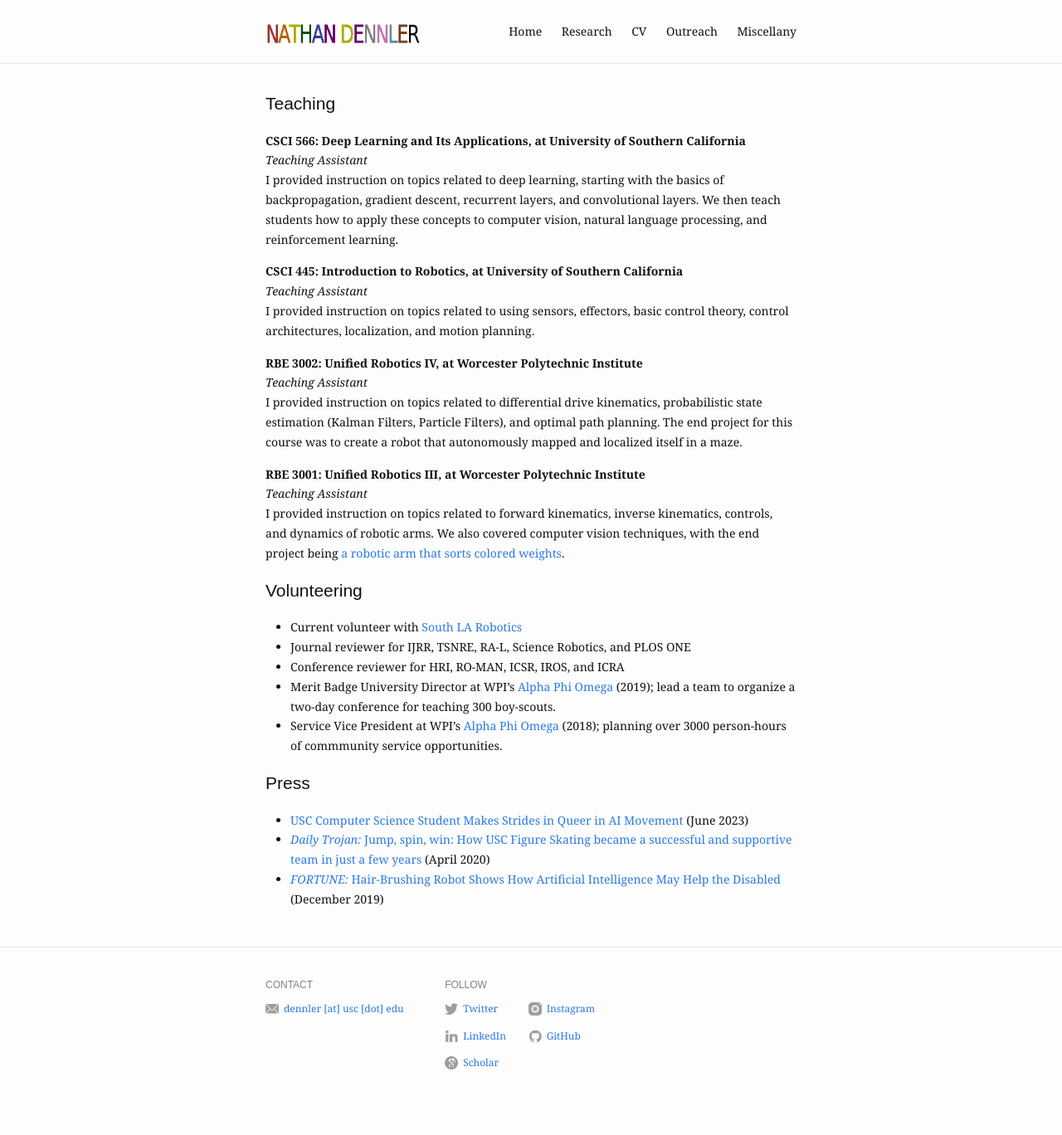
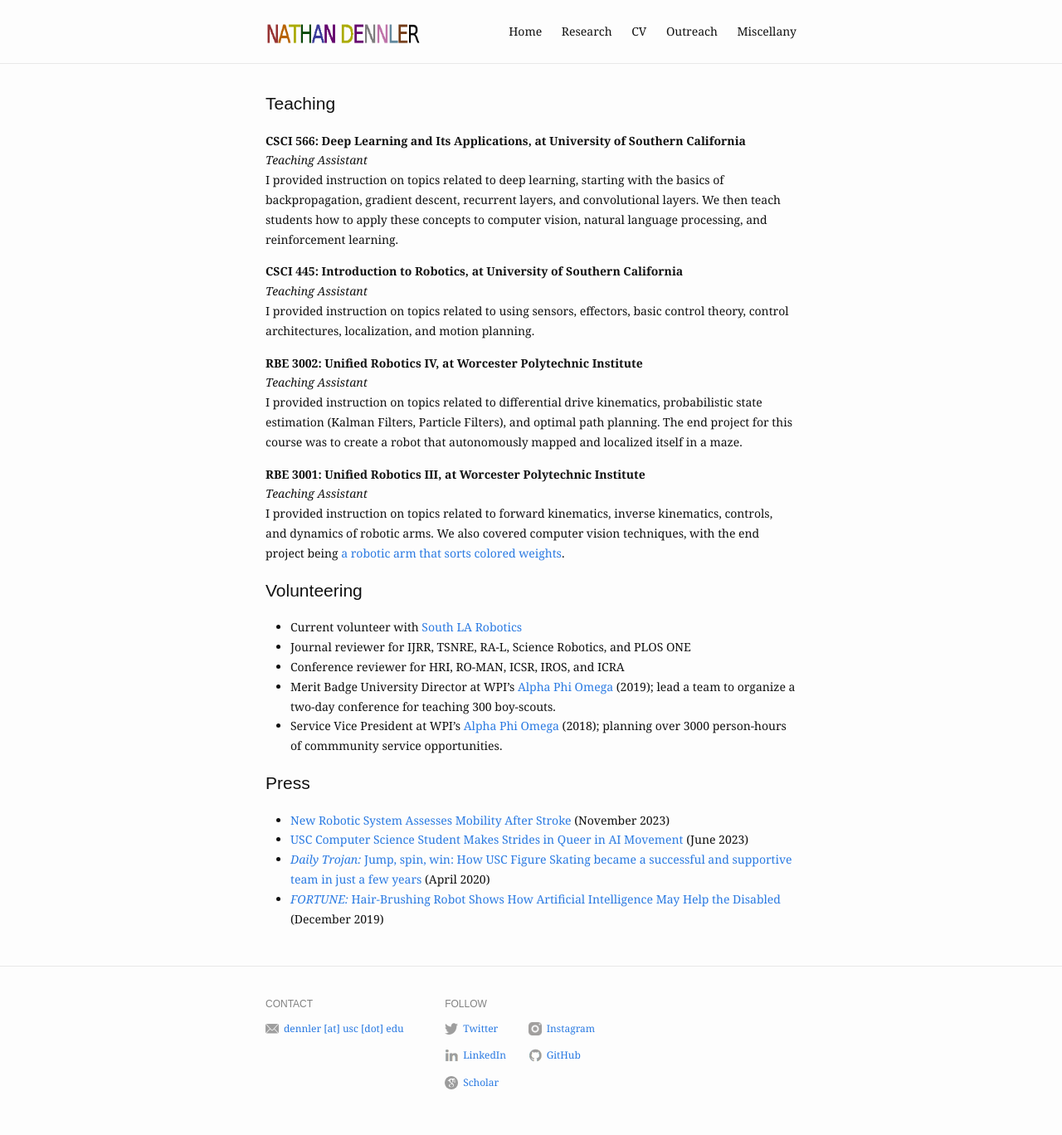
Before and after one commit to ndennler/ndennler.github.io, a Jekyll site: the page built from outreach.md, in a window 1280 px wide. Shown: the whole page at 83% size. Built offline with Jekyll 4.4.1, drawn with Linux system fonts in a browser that asks for light colours; before the commit the page ends 1344 px from its top, so only the background shows below that.

Commit message:
Update outreach.md

```diff
--- a/outreach.md
+++ b/outreach.md
@@ -38,6 +38,7 @@ I provided instruction on topics related to forward kinematics, inverse kinemati
 
 
 ## Press
+* <a href="https://www.science.org/doi/10.1126/scirobotics.adf7723?fbclid=PAAabwhYJFCFXRj4wSrWgN34GACOqR83v2n0N47upGVihhvRFRxd4HWJqYtLE_aem_AWEVv00lYzymNDcNoOweNlfPZeC_7iwAs9G8zO4eSp2Lwd34A1j-LNOkiOTr4siG2Lw"> New Robotic System Assesses Mobility After Stroke</a> (November 2023)
 * <a href="https://viterbischool.usc.edu/news/2023/06/usc-computer-science-student-makes-strides-in-queer-in-ai-movement/">USC Computer Science Student Makes Strides in Queer in AI Movement</a> (June 2023)
 * <a href="https://fortune.com/2019/12/11/robot-hair-brushing-elderly/"><i>Daily Trojan:</i> Jump, spin, win: How USC Figure Skating became a successful and supportive team in just a few years</a> (April 2020)
 * <a href="https://fortune.com/2019/12/11/robot-hair-brushing-elderly/"><i>FORTUNE:</i> Hair-Brushing Robot Shows How Artificial Intelligence May Help the Disabled</a> (December 2019)
```
